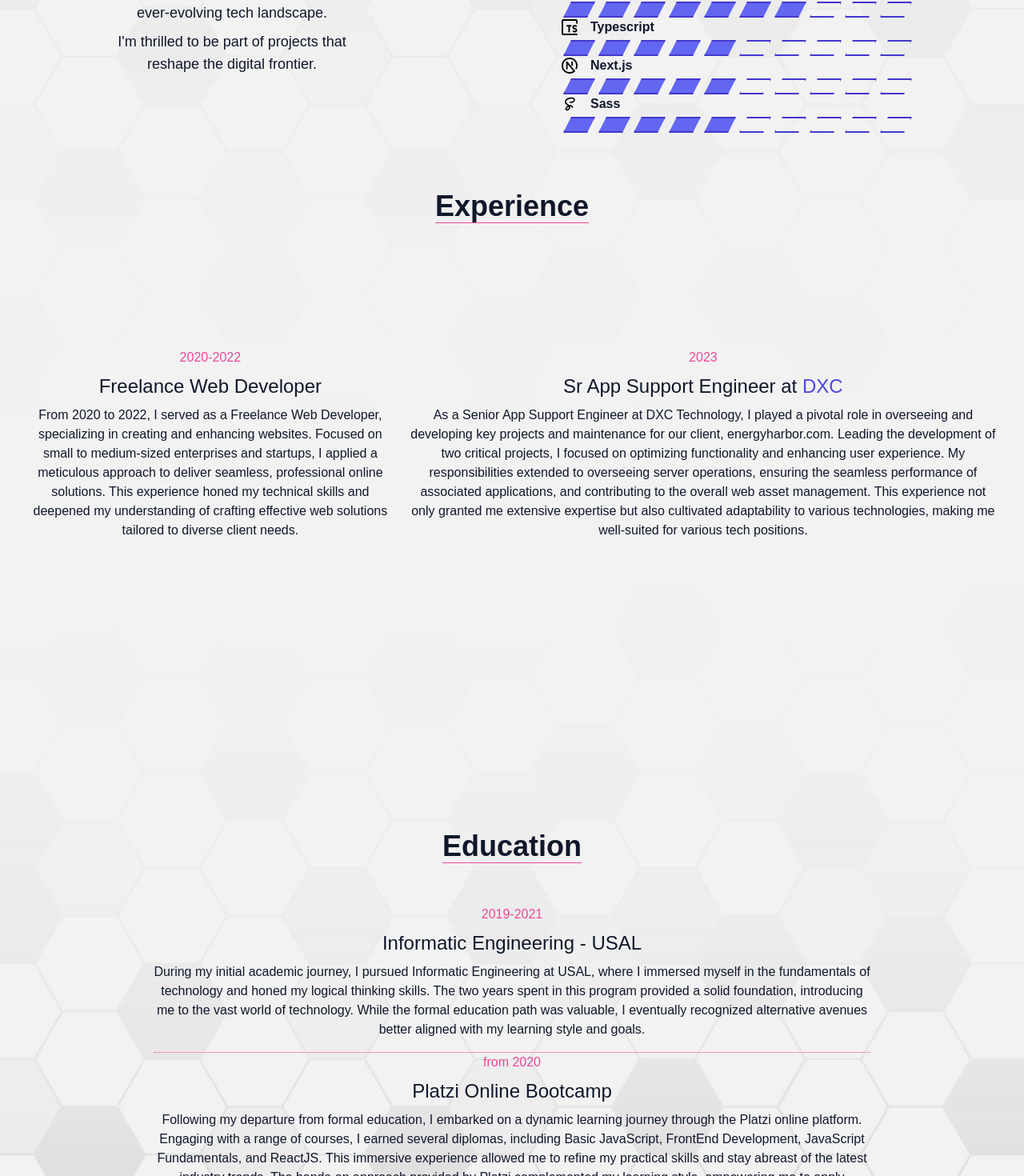
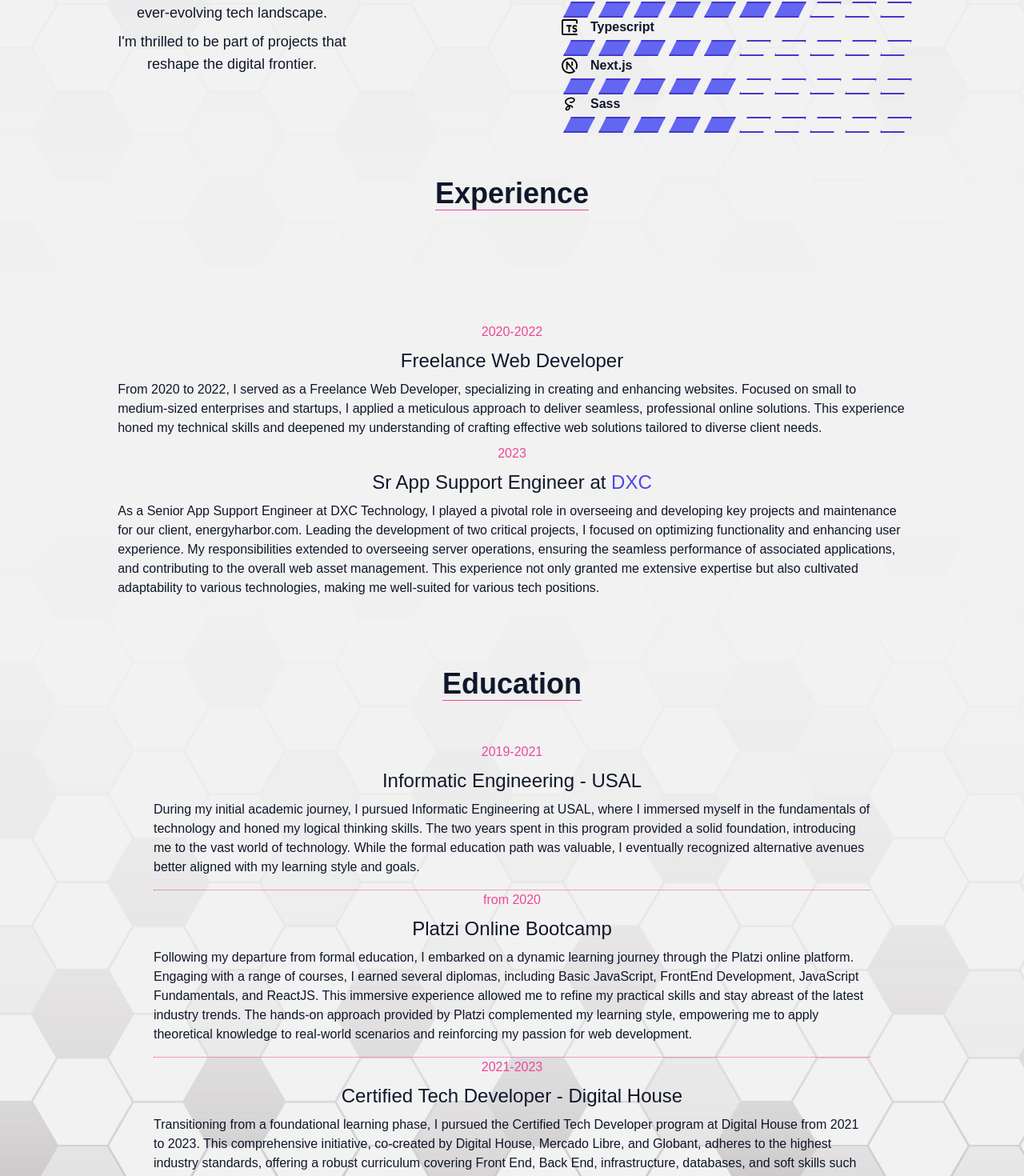
Before and after one commit to simonlanza/MyPortfolio, a React (Create React App) app: page / in a window 1280 px wide. Shown: the part 1594-3064 px from the top of the page at 80% size. Built offline with nearby package versions, Linux system fonts and the light colour scheme.

Commit message:
andres changes

```diff
--- a/src/components/About/About.jsx
+++ b/src/components/About/About.jsx
@@ -94,6 +94,12 @@ const About = () => {
             title: 'Dynamic',
             description: 'Embracing fluidity, where elements come to life.',
         },
+/*         {
+            icon: <RocketLaunchIcon sx={{ fontSize: 69 }} />,
+            mobileIcon: <RocketLaunchIcon sx={{ fontSize: 42 }} />,
+            title: 'Dynamic',
+            description: 'Embracing fluidity, where elements come to life.',
+        }, */
 
     ];
 
--- a/src/components/Education/Education.jsx
+++ b/src/components/Education/Education.jsx
@@ -26,17 +26,17 @@ const Education = () => {
     })
     const usalProps = useSpring({
         opacity: usalInView ? 1 : 0,
-        transform: usalInView ? 'rotateY(0deg)' : 'rotateY(180deg)',
+        transform: usalInView ? 'blur(0px)' : 'blur(10px)',
         config: { duration: 1000}
     })
     const platziProps = useSpring({
         opacity: platziInView ? 1 : 0,
-        transform: platziInView ? 'rotateY(0deg)' : 'rotateY(180deg)',
+        transform: platziInView ? 'blur(0px)' : 'blur(10px)',
         config: { duration: 1000}
     })
     const digitalProps = useSpring({
         opacity: digitalInView ? 1 : 0,
-        transform: digitalInView ? 'rotateY(0deg)' : 'rotateY(180deg)',
+        transform: digitalInView ? 'blur(0px)' : 'blur(10px)',
         config: { duration: 1000}
     })
     return (
@@ -45,19 +45,19 @@ const Education = () => {
                 <h2 className="text-4xl font-bold border-b border-pink-500">Education</h2>
             </animated.div>
             <div className='flex flex-col p-6 items-center'>
-                <animated.div className='flex flex-col items-center text-center m-2 max-w-4xl'
+                <animated.div className='flex flex-col items-center text-left m-2 max-w-4xl'
                     ref={usalRef} style={{ ...usalProps }}>
                     <h4 className='text-pink-500'>2019-2021</h4>
                     <h2 className='text-2xl m-2'>Informatic Engineering - USAL</h2>
                     <p>During my initial academic journey, I pursued Informatic Engineering at USAL, where I immersed myself in the fundamentals of technology and honed my logical thinking skills. The two years spent in this program provided a solid foundation, introducing me to the vast world of technology. While the formal education path was valuable, I eventually recognized alternative avenues better aligned with my learning style and goals.</p>
                 </animated.div>
-                <animated.div className='flex flex-col items-center text-center m-2 border-dotted border-t border-pink-500 max-w-4xl'
+                <animated.div className='flex flex-col items-center text-left m-2 border-dotted border-t border-pink-500 max-w-4xl'
                     ref={platziRef} style={{ ...platziProps }} >
                     <h4 className='text-pink-500'>from 2020</h4>
                     <h2 className='text-2xl m-2'>Platzi Online Bootcamp</h2>
                     <p>Following my departure from formal education, I embarked on a dynamic learning journey through the Platzi online platform. Engaging with a range of courses, I earned several diplomas, including Basic JavaScript, FrontEnd Development, JavaScript Fundamentals, and ReactJS. This immersive experience allowed me to refine my practical skills and stay abreast of the latest industry trends. The hands-on approach provided by Platzi complemented my learning style, empowering me to apply theoretical knowledge to real-world scenarios and reinforcing my passion for web development.</p>
                 </animated.div>
-                <animated.div className='flex flex-col items-center text-center m-2 border-dotted border-t border-pink-500 max-w-4xl'
+                <animated.div className='flex flex-col items-center text-left m-2 border-dotted border-t border-pink-500 max-w-4xl'
                     ref={digitalRef} style={{ ...digitalProps }} >
                     <h4 className='text-pink-500'>2021-2023</h4>
                     <h2 className='text-2xl m-2'>Certified Tech Developer - Digital House</h2>
--- a/src/components/Experience/Experience.jsx
+++ b/src/components/Experience/Experience.jsx
@@ -38,19 +38,19 @@ const Experience = () => {
 
     return (
         <div id='experience'
-            className="w-screen flex flex-col text-slate-900 z-1 min-h-screen -mt-46 overflow-hidden"
+            className="w-screen flex flex-col text-slate-900 z-1 min-w-screen -mt-46 overflow-hidden"
         >
-            <animated.div ref={headerRef} className="max-w-5xl mx-auto pt-14 mb-5" style={{ ...headerProps }}>
+            <animated.div ref={headerRef} className="max-w-5xl mx-auto pt-10 mb-3" style={{ ...headerProps }}>
                 <h2 className="text-4xl font-bold border-b border-pink-500">Experience</h2>
             </animated.div>
-            <div className='justify-center flex flex-col md:flex-row p-6 sm:pt-12 md:pt-24 lg:pt-32 	'>
-                <animated.div className='flex flex-col items-center text-center m-2 max-w-3xl'
+            <div className='justify-center items-center flex flex-col p-6 sm:pt-12 md:pt-24 lg:pt-32'>
+                <animated.div className='flex flex-col items-center text-left w-[80%]'
                     ref={lJobRef} style={{ ...lJobProps }} >
                     <h4 className='text-pink-500'>2020-2022</h4>
                     <h2 className='text-2xl m-2'> Freelance Web Developer </h2>
                     <p>From 2020 to 2022, I served as a Freelance Web Developer, specializing in creating and enhancing websites. Focused on small to medium-sized enterprises and startups, I applied a meticulous approach to deliver seamless, professional online solutions. This experience honed my technical skills and deepened my understanding of crafting effective web solutions tailored to diverse client needs.</p>
                 </animated.div>
-                <animated.div className='flex flex-col items-center text-center border-dotted border-t border-pink-500 md:border-none m-2 max-w-3xl'
+                <animated.div className='flex flex-col items-center text-left border-dotted border-t border-pink-500 md:border-none m-2 w-[80%]'
                     ref={rJobRef} style={{ ...rJobProps }} >
                     <h4 className='text-pink-500'>2023</h4>
                     <h2 className='text-2xl m-2'> Sr App Support Engineer at <a className='text-indigo-600 hover:scale-120 transition-transform' href='https://dxc.com/us/en' target="_blank" rel="noopener noreferrer"> DXC</a></h2>
```
